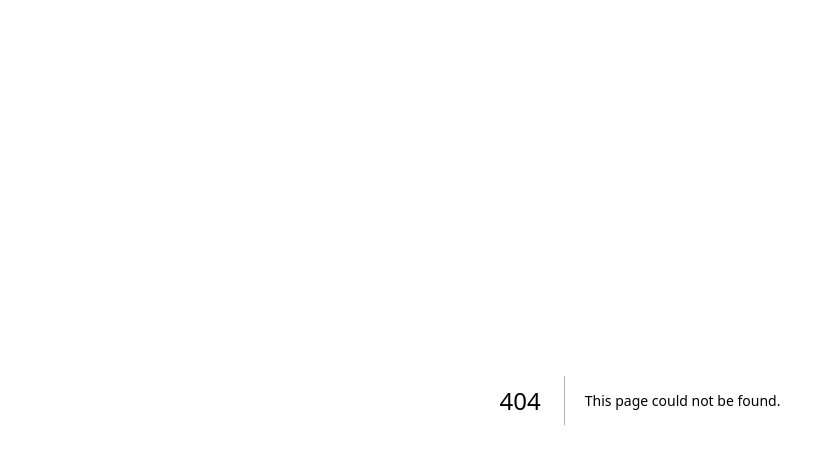
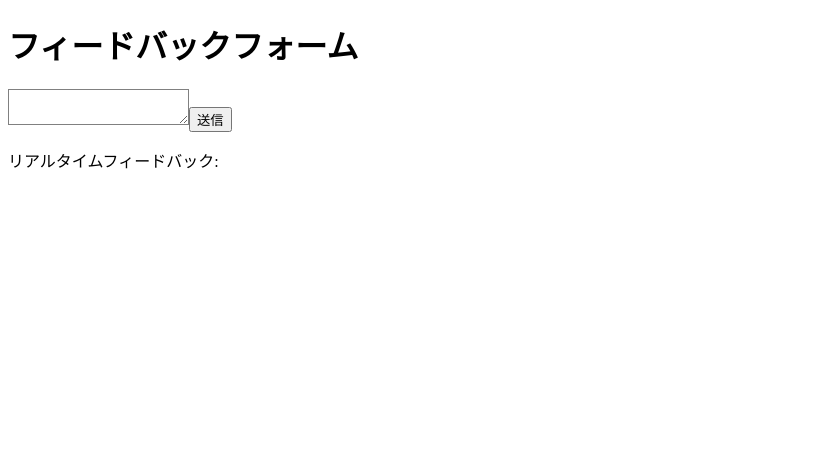
Before and after one commit to kojiman-git/my-next-app, a Next.js app: page /140_feedback-form-app_EventHandlers in a window 1280 px wide. Before the commit this address had no page. Shown: the top 464 px of the page, without its empty margins (0-835 px from the left). Built offline with nearby package versions, Linux system fonts and the light colour scheme.

Commit message:
イベントハンドラーについて理解するためにフィードバックフォームを実装

```diff
--- /dev/null
+++ b/src/app/140_feedback-form-app_EventHandlers/page.js
@@ -0,0 +1,68 @@
+"use client";
+import React, { useState, useEffect } from 'react';
+
+const FeedbackForm = () => {
+    const [feedback, setFeedback] = useState('');
+    const [isFocused, setIsFocused] = useState(false);
+
+    const handleInputChange = (event) => {
+        setFeedback(event.target.value);
+    };
+
+    const handleFocus = () => {
+        setIsFocused(true);
+    };
+
+    const handleBlur = () => {
+        setIsFocused(false);
+    };
+
+    const handleSubmit = (event) => {
+        event.preventDefault();
+        alert(`フィードバック送信: ${feedback}`);
+        setFeedback('');
+    };
+
+    const handleResize = () => {
+        console.log('ウィンドウサイズが変更されました');
+    };
+
+    const handleScroll = () => {
+        console.log('ページがスクロールされました');
+    };
+
+    useEffect(() => {
+        window.addEventListener('resize', handleResize);
+        window.addEventListener('scroll', handleScroll);
+        return () => {
+            window.removeEventListener('resize', handleResize);
+            window.removeEventListener('scroll', handleScroll);
+        };
+    }, []);
+
+    return (
+        <div>
+            <h1>フィードバックフォーム</h1>
+            <form onSubmit={handleSubmit}>
+                <textarea
+                    value={feedback}
+                    onChange={handleInputChange}
+                    onFocus={handleFocus}
+                    onBlur={handleBlur}
+                    style={{ border: isFocused ? '2px solid blue' : '1px solid gray' }}
+                />
+                <button
+                    type="submit"
+                    onMouseOver={(e) => (e.currentTarget.style.backgroundColor = 'lightblue')}
+                    onMouseOut={(e) => (e.currentTarget.style.backgroundColor = '')}
+                    onDoubleClick={() => setFeedback('')}
+                >
+                    送信
+                </button>
+            </form>
+            <p>リアルタイムフィードバック: {feedback}</p>
+        </div>
+    );
+};
+
+export default FeedbackForm;
--- a/src/data/nav.js
+++ b/src/data/nav.js
@@ -22,4 +22,5 @@ export const navList = [
   "120_shopping-cart-app_redux",
   "130_marker-app_useRef",
   "130_marker-app_useRef_Material_UI",
+  "140_feedback-form-app_EventHandlers",
 ];
```
